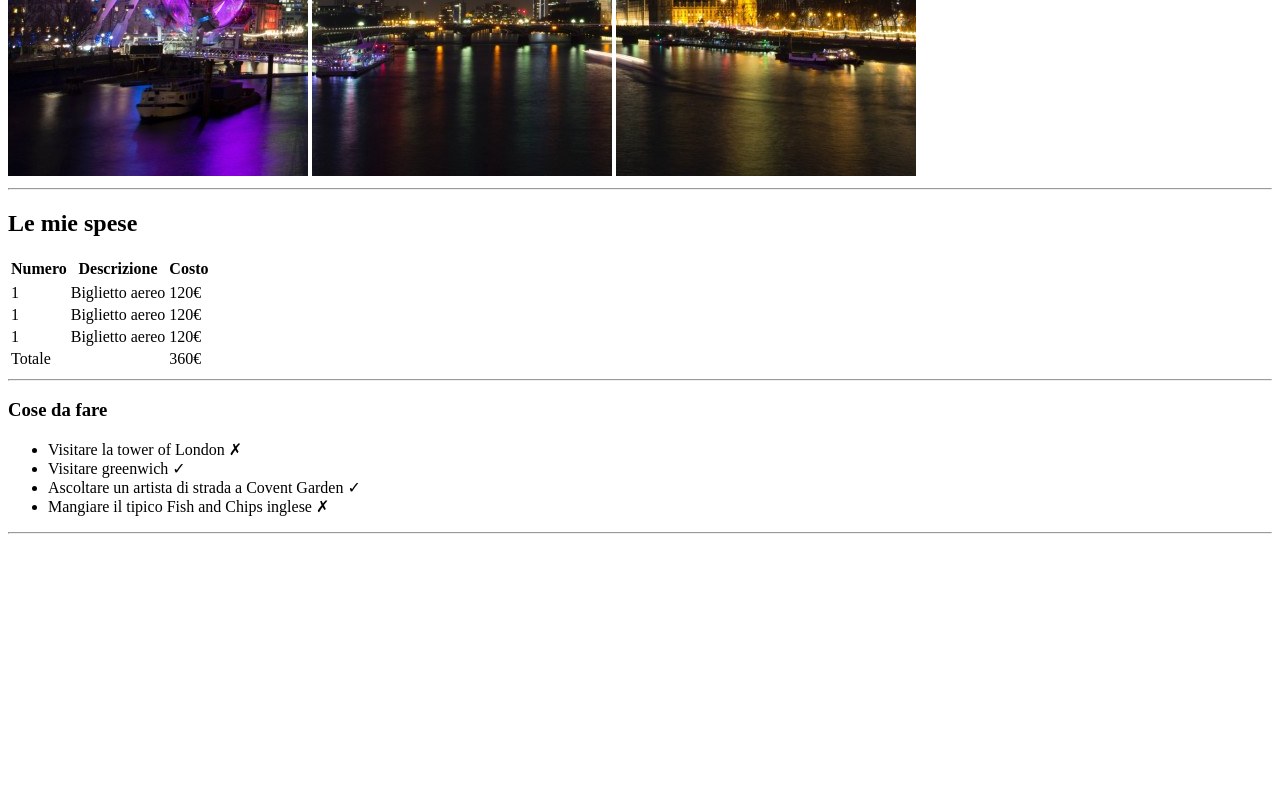
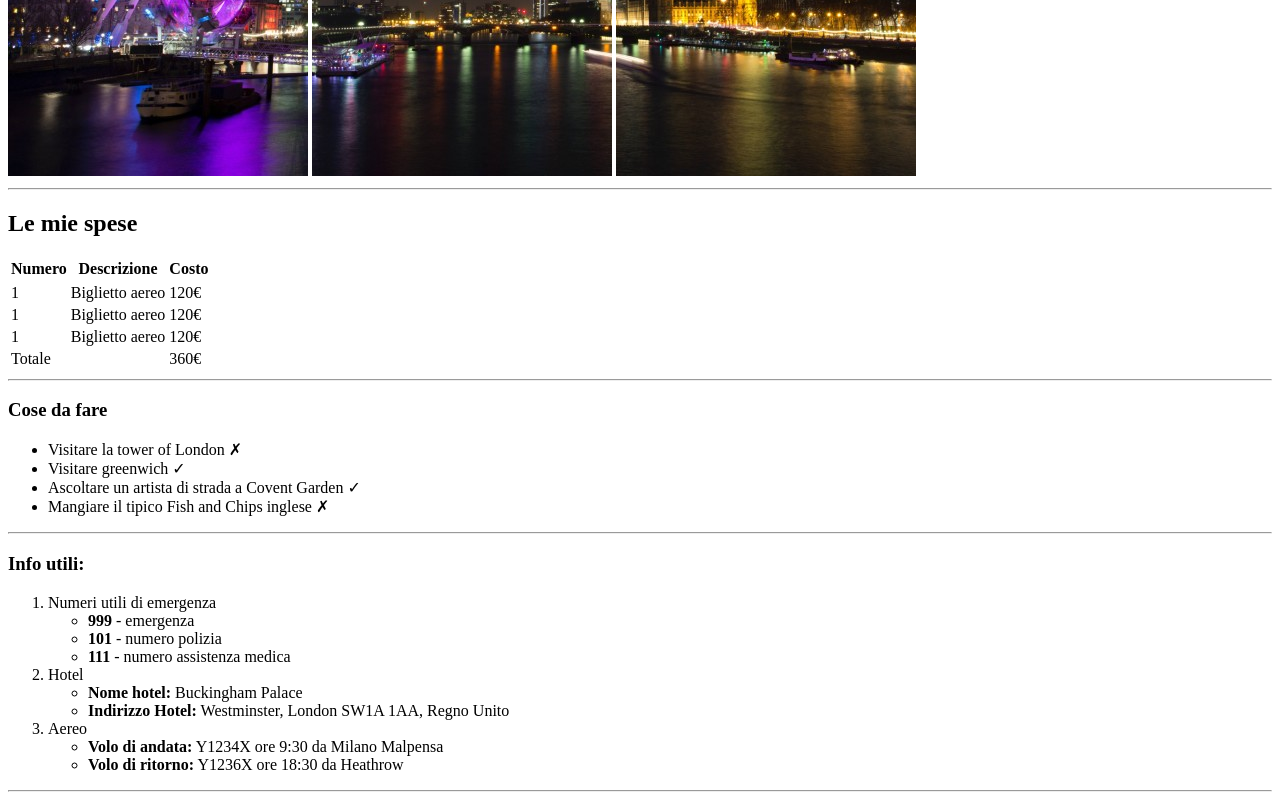
Before and after one commit to federicoalagna/html-london-trip, a plain HTML site: page index.html in a window 1280 px wide. Shown: the part 504-1304 px from the top of the page. Before the commit the page ends 1046 px from the top, so only its background shows below. Drawn offline with Linux system fonts and the light colour scheme.

Commit message:
Aggiunte info utili

```diff
--- a/index.html
+++ b/index.html
@@ -60,5 +60,26 @@
         <li>Mangiare il tipico Fish and Chips inglese &#x2717;</li>
       </ul>
       <hr>
+
+      <h3>Info utili:</h3>
+      <ol>
+        <li>Numeri utili di emergenza</li>
+        <ul>
+            <li><strong>999</strong> - emergenza</li>
+            <li><strong>101</strong> - numero polizia</li>
+            <li><strong>111</strong> - numero assistenza medica</li>
+        </ul>
+        <li>Hotel</li>
+        <ul>
+            <li><strong>Nome hotel:</strong> Buckingham Palace</li>
+            <li><strong>Indirizzo Hotel:</strong> Westminster, London SW1A 1AA, Regno Unito</li>
+        </ul>
+        <li>Aereo</li>
+        <ul>
+            <li><strong>Volo di andata:</strong> Y1234X ore 9:30 da Milano Malpensa</li>
+            <li><strong>Volo di ritorno:</strong> Y1236X ore 18:30 da Heathrow</li>
+        </ul>
+      </ol>
+      <hr>
 </body>
 </html>
```
